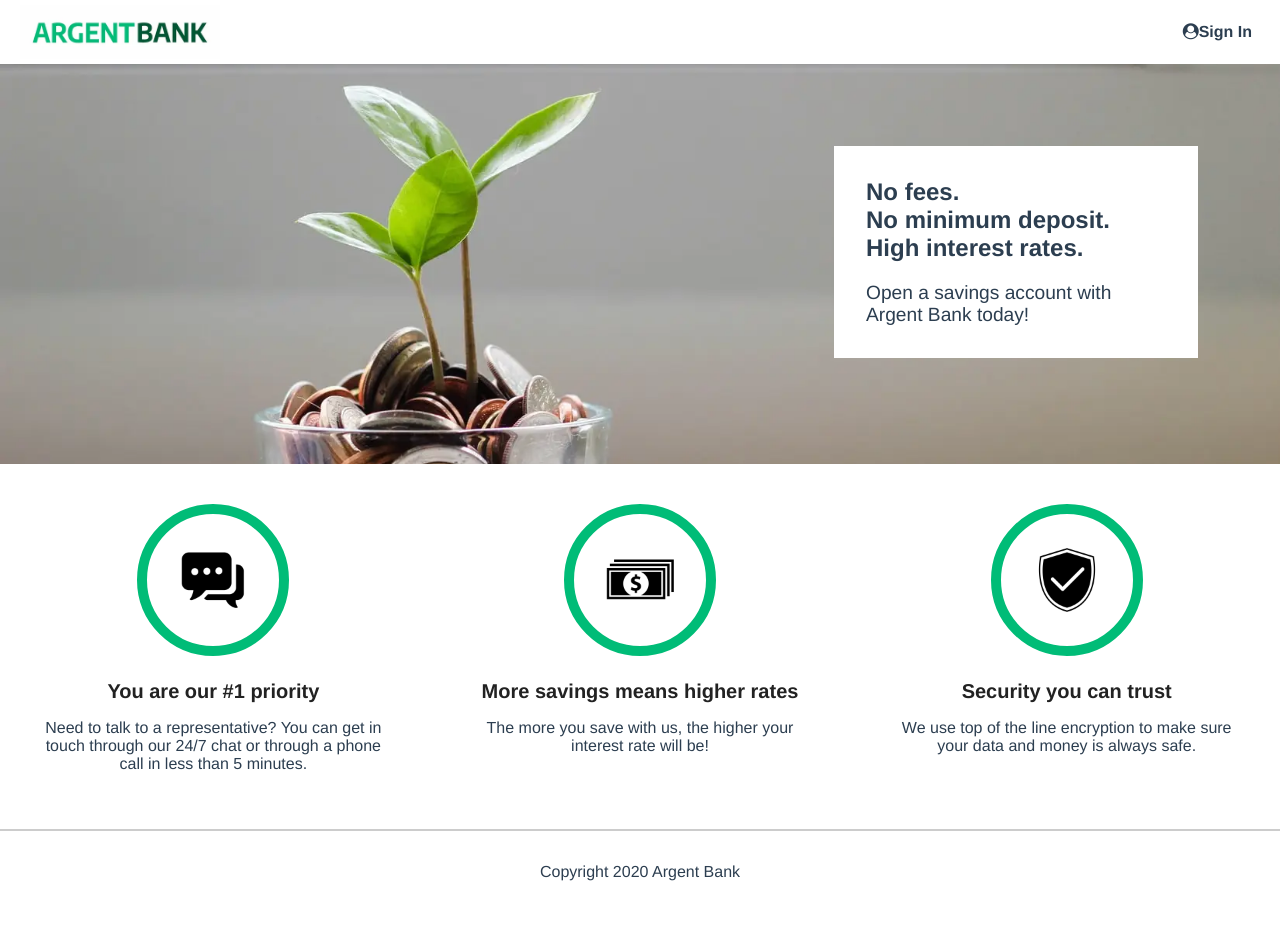
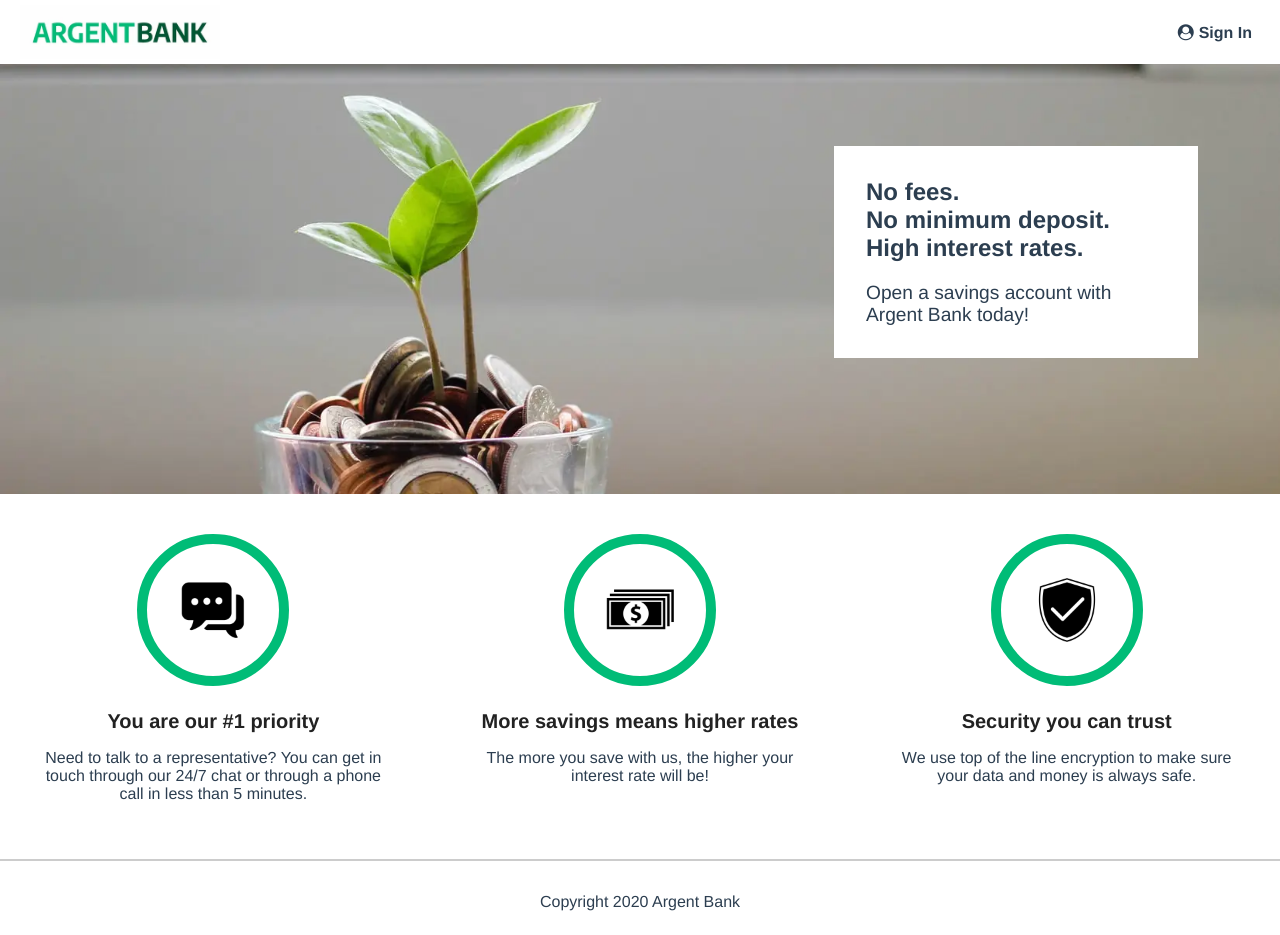
Before and after one commit to SarraJEE/ArgentBank, a React (Create React App) app in the folder front/: page / in a window 1280 px wide. Before the commit the page ends 905 px from the top, so only its background shows below. Built offline with nearby package versions, Linux system fonts and the light colour scheme.

Commit message:
Maj du  style

```diff
--- a/front/src/App.js
+++ b/front/src/App.js
@@ -18,6 +18,7 @@ const PrivateRouteComponent = memo(({ element, ...props }) => {
   );
 });
 
+
 const App = () => {
   return (
     <BrowserRouter>
--- a/front/src/components/LoginForm/LoginForm.jsx
+++ b/front/src/components/LoginForm/LoginForm.jsx
@@ -32,7 +32,7 @@ const LoginForm = () => {
       setPassword("");
       setRememberMe(false);
     }
-  }, [token]); // Exécuter lorsque le token change, c'est-à-dire après la déconnexion
+  }, []);
 
   const submitForm = (e) => {
     e.preventDefault();
--- a/front/src/index.scss
+++ b/front/src/index.scss
@@ -54,7 +54,9 @@ body {
 		}
 	}
 }
-
+.fa{
+	margin: 5px;
+}
 .bg-dark {
 	background-color: #12002b;
 }
@@ -91,7 +93,7 @@ body {
 	height: 300px;
 
 	@media (min-width: 920px) {
-		height: 400px;
+		height: 430px;
 		background-position: 0% 33%;
 	}
 
```
Also changed, not shown: front/src/index.mini.css.
